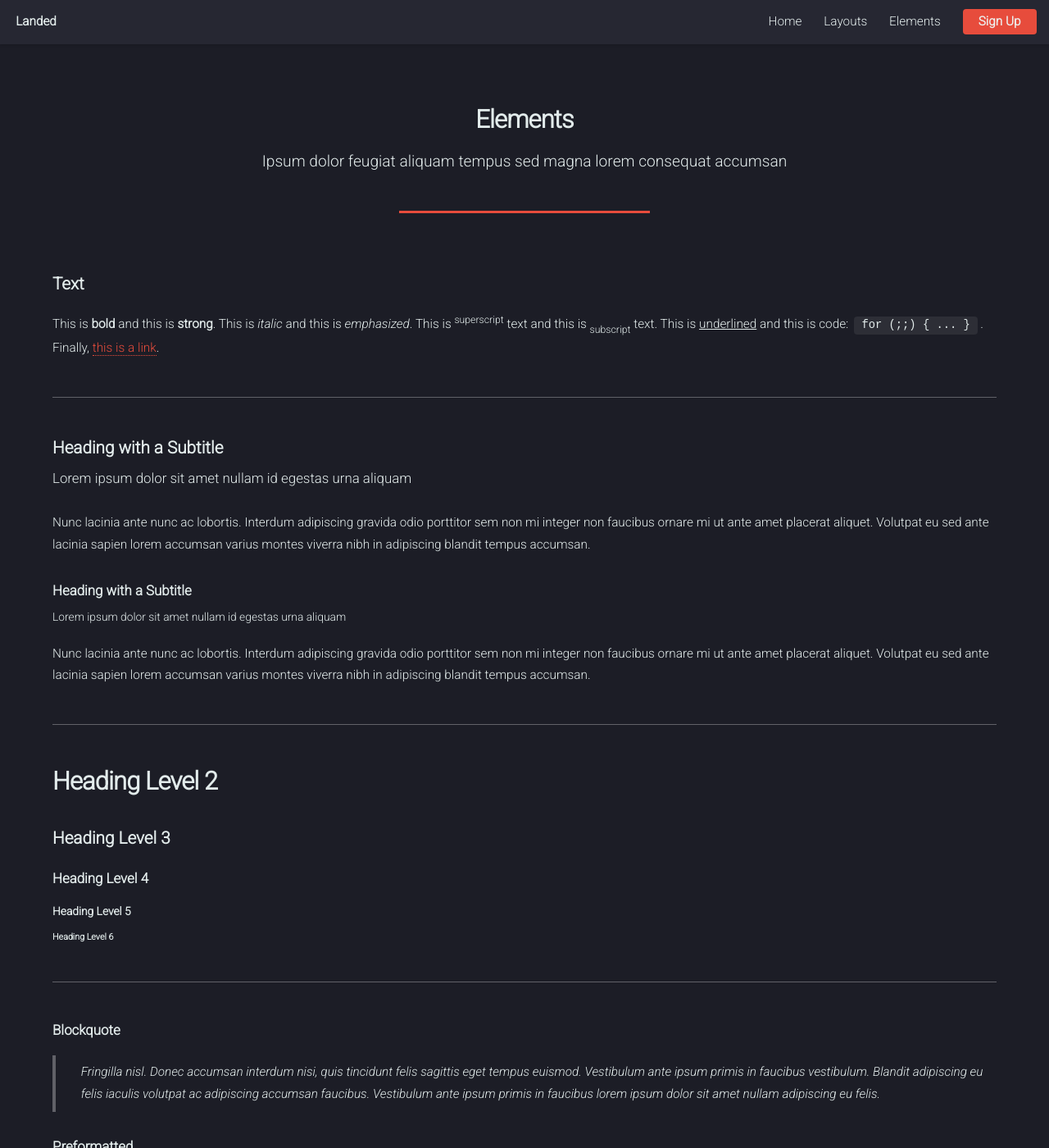
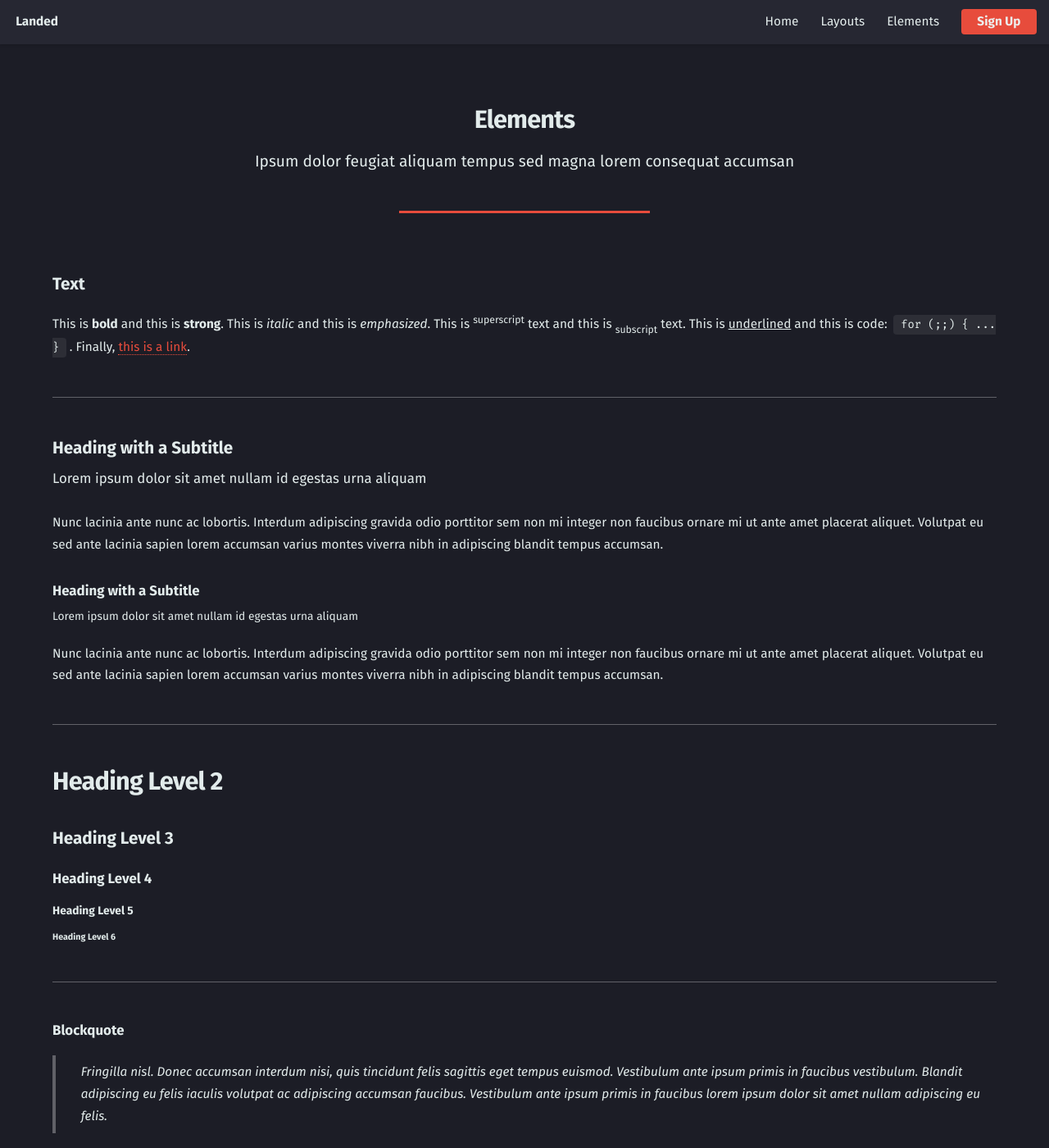
Before and after one commit to wildtreetech/wildtreetech.github.io, a Jekyll site: the page built from elements.html, in a window 1280 px wide and 1400 px high. Shown: the whole window at 82% size. Built offline with Jekyll 4.4.1, drawn with Linux system fonts in a browser that asks for light colours.

Commit message:
Fix font problem

```diff
--- a/assets/css/main.css
+++ b/assets/css/main.css
@@ -1,5 +1,6 @@
 @import url("font-awesome.min.css");
 @import url("https://fonts.googleapis.com/css?family=Roboto:100,300,100italic,300italic");
+@import url("https://fonts.googleapis.com/css?family=Fira+Sans:400,700,400italic,700italic");
 @import url("https://fonts.googleapis.com/css?family=Fira+Mono:400,700,400italic,700italic");
 /*
 	Landed by HTML5 UP
@@ -1289,14 +1290,14 @@
 code {
   background: rgba(255, 255, 255, 0.075);
   border-radius: 4px;
-  font-family: "Courier New", monospace;
+  font-family: "Fira Mono", "Courier New", monospace;
   font-size: 0.9em;
   margin: 0 0.25em;
   padding: 0.25em 0.65em; }
 
 pre {
   -webkit-overflow-scrolling: touch;
-  font-family: "Courier New", monospace;
+  font-family: "Fira Mono", "Courier New", monospace;
   font-size: 0.9em;
   margin: 0 0 2em 0; }
   pre code {
--- a/assets/sass/libs/_vars.scss
+++ b/assets/sass/libs/_vars.scss
@@ -23,7 +23,7 @@
 // Font.
 	$font: (
 		family:				('Fira Sans', 'Roboto', Helvetica, sans-serif),
-		family-fixed:		('Courier New', monospace),
+		family-fixed:		('Fira Mono', 'Courier New', monospace),
 		weight:				400,
 		weight-bold:		700
 	);
--- a/assets/sass/main.scss
+++ b/assets/sass/main.scss
@@ -3,6 +3,7 @@
 @import 'libs/mixins';
 @import url('font-awesome.min.css');
 @import url("https://fonts.googleapis.com/css?family=Roboto:100,300,100italic,300italic");
+@import url("https://fonts.googleapis.com/css?family=Fira+Sans:400,700,400italic,700italic");
 @import url("https://fonts.googleapis.com/css?family=Fira+Mono:400,700,400italic,700italic");
 
 /*
```
Also changed, not shown: README.md, 1 other file.
